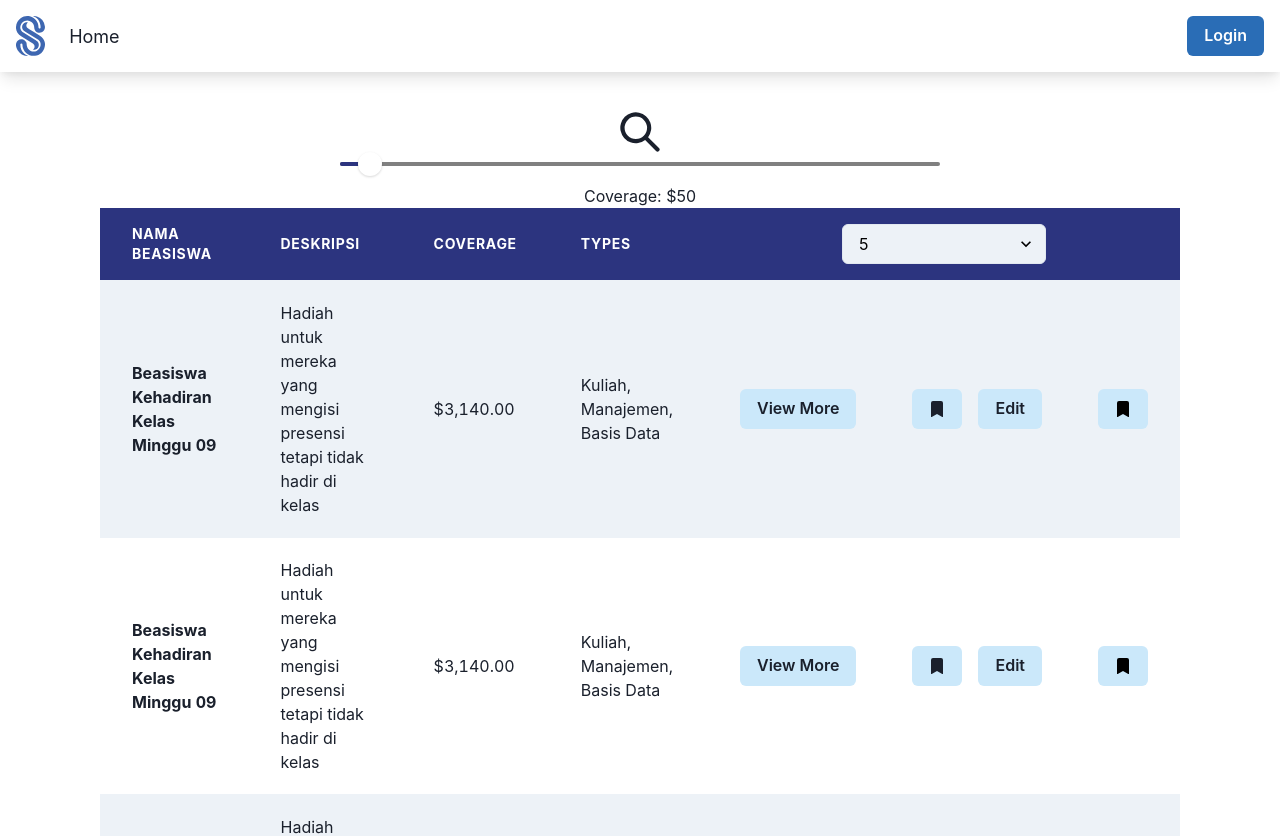
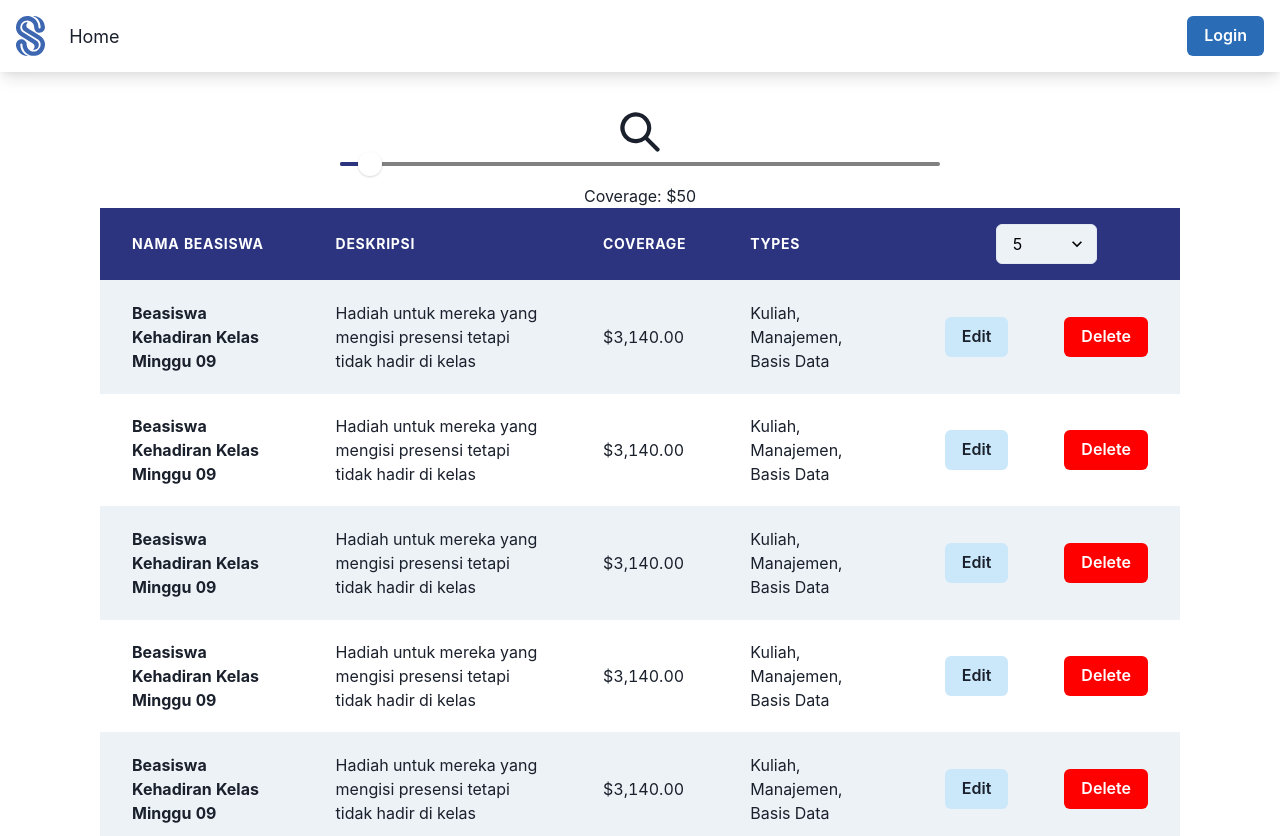
Before and after one commit to IceTeaXXD/Scholee-HiFi, a React (Vite) app: page /scholarships in a window 1280 px wide. Shown: the top 836 px of the page. Built offline with nearby package versions, Linux system fonts and the light colour scheme.

Commit message:
fix: Styles

```diff
--- a/src/components/Layout/Navbar.tsx
+++ b/src/components/Layout/Navbar.tsx
@@ -86,7 +86,7 @@ const MobileNavbar: React.FC<{
 
         {login ? (
           <>
-            {auth.role === ' admin' ? (
+            {auth.role === 'admin' ? (
               <>
                 <Link to="/dashboard">
                   <Button variant="link">
--- a/src/components/Scholarships/ScholarshipsList.tsx
+++ b/src/components/Scholarships/ScholarshipsList.tsx
@@ -75,6 +75,8 @@ const ScholarshipData: React.FC = () => {
       <Td>Kuliah, Manajemen, Basis Data</Td>
       <Td>
         <Stack direction={'row'} spacing={4}>
+          {auth.role === 'user' ? (
+            <>
               <Link to="/scholarships/viewmore">
                 <Button mr={10} bg={'primary.100'}>
                   View More
@@ -83,15 +85,17 @@ const ScholarshipData: React.FC = () => {
               <Button bg={'primary.100'} onClick={onOpen}>
                 <Icon as={BsBookmarkFill} />
               </Button>
+            </>
+          ) : (
+            <>
               <Button mr={10} bg={'primary.100'}>
-            {auth.role === 'admin' ? 'View More' : 'Edit'}
+                Edit
               </Button>
-          <Button
-            bg={auth.role === 'admin' ? 'red' : 'primary.100'}
-            color={auth.role === 'admin' ? 'white' : 'black'}
-          >
-            {auth.role === 'admin' ? 'Delete' : <Icon as={BsBookmarkFill} />}
+              <Button bg={'red'} color={'white'}>
+                Delete
               </Button>
+            </>
+          )}
 
           {isOpen && <BookmarkModal open={isOpen} onClose={onClose} />}
         </Stack>
```
Lines whose indentation alone changed are shown as unchanged.
